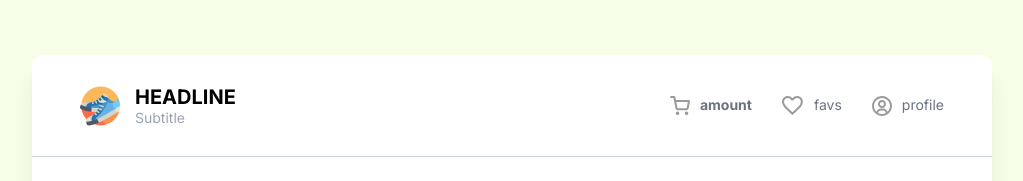
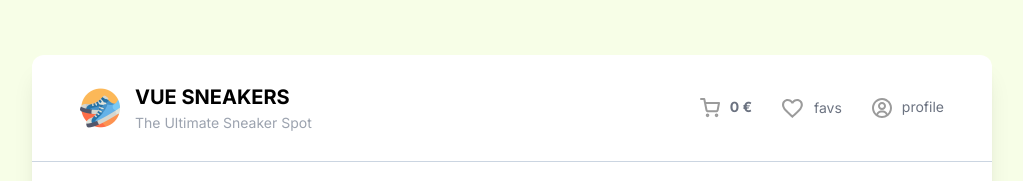
Before and after one commit to Asya404/Sneakers-App, a Nuxt app: page / in a window 1280 px wide. Shown: the top 181 px of the page, without its empty margins (128-1151 px from the left). Built offline with nearby package versions, Linux system fonts and the light colour scheme; no server answers.

Commit message:
feat: add total price

```diff
--- a/app.vue
+++ b/app.vue
@@ -1,7 +1,12 @@
 <template>
-  <Drawer v-if="drawerOpen" @closeDrawer="closeDrawer" :cart="cart" />
+  <Drawer
+    v-if="drawerOpen"
+    @closeDrawer="closeDrawer"
+    :totalPrice="totalPrice"
+    :cart="cart"
+  />
   <div class="wrapper">
-    <Header @openDrawer="openDrawer" />
+    <Header :openDrawer="openDrawer" :totalPrice="totalPrice" />
     <div class="filters">
       <div class="container">
         <h2>All products</h2>
@@ -133,6 +138,10 @@ const removeFromDrawer = (item) => {
   item.isAdded = false;
 };
 
+const totalPrice = computed(() =>
+  cart.value.reduce((acc, item) => acc + item.price, 0)
+);
+
 provide("onAddPlus", onAddPlus);
 provide("removeFromDrawer", removeFromDrawer);
 provide("addToFavorite", addToFavorite);
--- a/components/Drawer.vue
+++ b/components/Drawer.vue
@@ -16,12 +16,12 @@
       <div class="drawer__summary">
         <span>Summary:</span>
         <div></div>
-        <b>13000</b>
+        <b>{{ totalPrice }} €</b>
       </div>
       <div class="drawer__fee">
-        <span>Fee:</span>
+        <span>Delivery:</span>
         <div></div>
-        <b>300</b>
+        <b>10 €</b>
       </div>
       <button>Checkout</button>
     </div>
@@ -31,6 +31,7 @@
 <script setup>
 defineProps({
   cart: Array,
+  totalPrice: Number,
 });
 const emit = defineEmits(["closeDrawer"]);
 </script>
--- a/components/Header.vue
+++ b/components/Header.vue
@@ -4,14 +4,16 @@
       <div class="logo">
         <img src="/logo.png" alt="Logo" />
         <div>
-          <h1>Headline</h1>
-          <p class="subtitle">Subtitle</p>
+          <h1>Vue Sneakers</h1>
+          <p class="subtitle">The Ultimate Sneaker Spot</p>
         </div>
       </div>
       <ul>
-        <li @click="() => emit('openDrawer')">
+        <li @click="openDrawer">
           <img src="/cart.svg" alt="Cart" />
-          <span><b>amount</b></span>
+          <span
+            ><b>{{ totalPrice }} €</b></span
+          >
         </li>
         <li>
           <img src="/heart.svg" alt="Heart" />
@@ -27,13 +29,16 @@
 </template>
 
 <script setup>
-const emit = defineEmits(["openDrawer"]);
+defineProps({
+  totalPrice: Number,
+  openDrawer: Function,
+});
 </script>
 
 <style scoped>
 header {
   padding: 30px 0;
-  border-bottom: 1px solid #cbd5e1; /*100*/
+  border-bottom: 1px solid #cbd5e1;
 }
 
 header .container {
@@ -53,12 +58,13 @@ header .container {
 
 h1 {
   font-size: 20px;
-  fweight: 700;
+  font-weight: 700;
   text-transform: uppercase;
+  margin-bottom: 5px;
 }
 
 .subtitle {
-  color: #9ca3af; /*200*/
+  color: #9ca3af;
 }
 
 ul {
@@ -70,7 +76,7 @@ ul {
 ul li {
   display: flex;
   gap: 10px;
-  color: #6b7280; /*300*/
+  color: #6b7280;
   transition: all 0.3s ease;
   cursor: pointer;
 }
```
